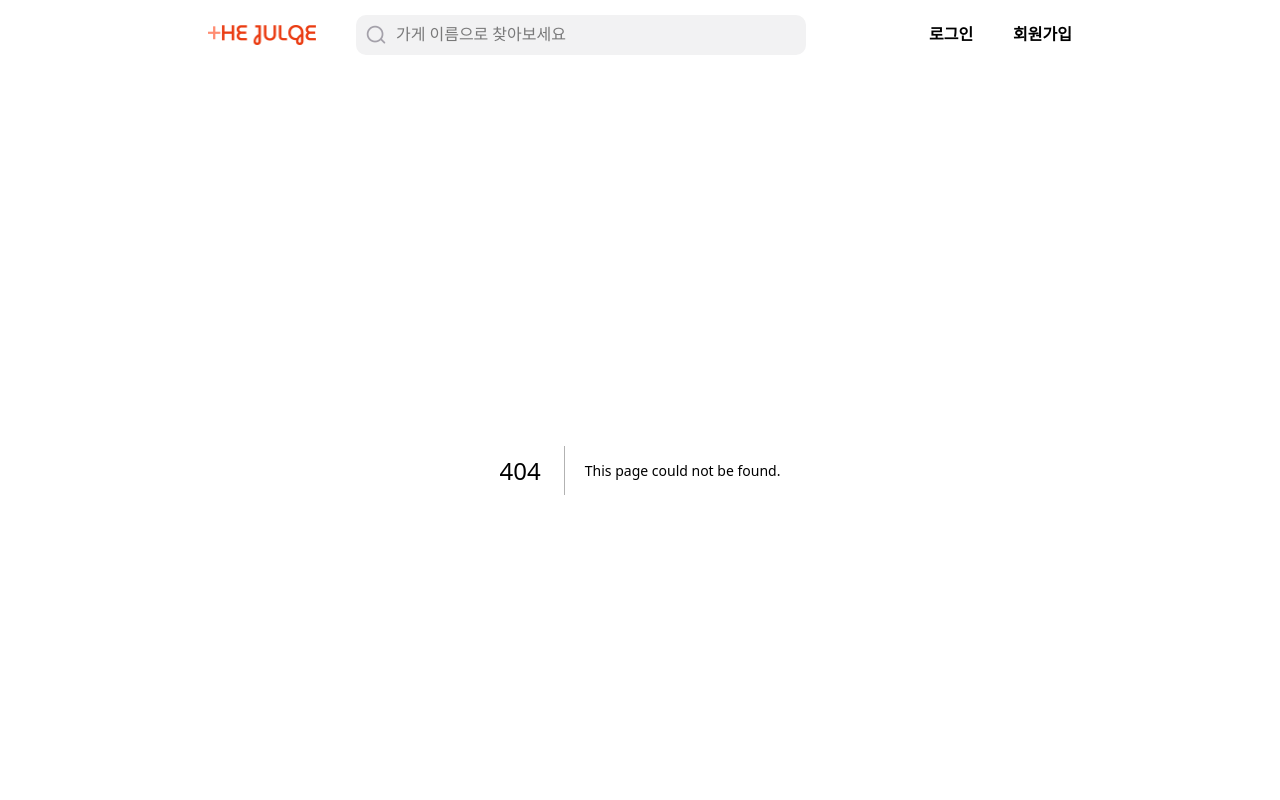
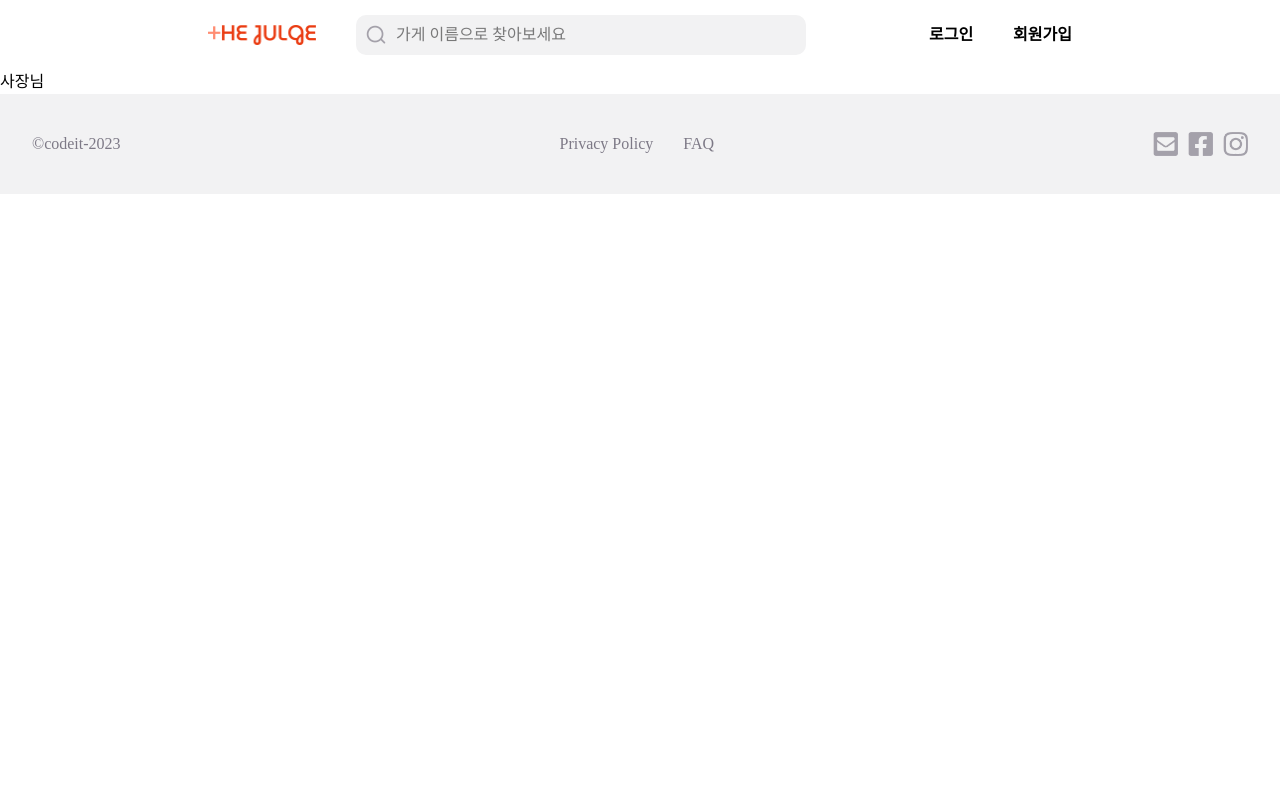
Before and after one commit to TopiaYu/thejulge15-8, a Next.js app: page /owner in a window 1280 px wide. Before the commit this address had no page. Shown: the top 800 px of the page. Built offline with nearby package versions, Linux system fonts and the light colour scheme.

Commit message:
chore: 사장님 페이지와 일반멤버 페이지를 구분

```diff
--- /dev/null
+++ b/src/app/member/page.tsx
@@ -0,0 +1,5 @@
+const Member = () => {
+  return <div>멤버</div>;
+};
+
+export default Member;
--- /dev/null
+++ b/src/app/owner/page.tsx
@@ -0,0 +1,5 @@
+const Owner = () => {
+  return <div>사장님</div>;
+};
+
+export default Owner;
```
